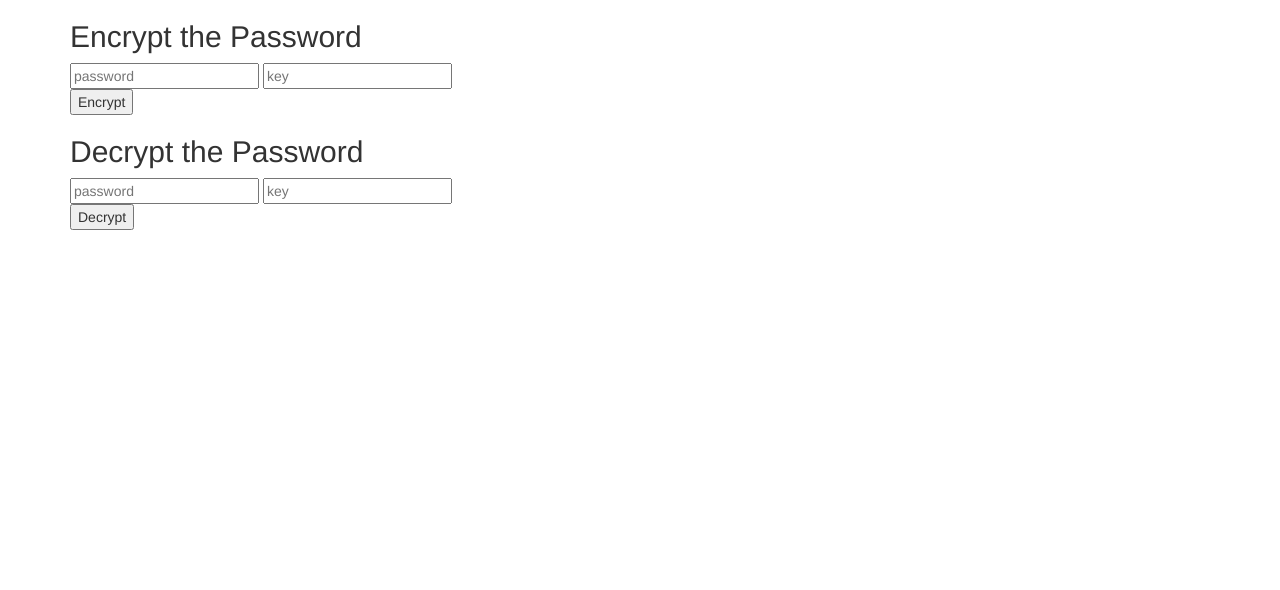
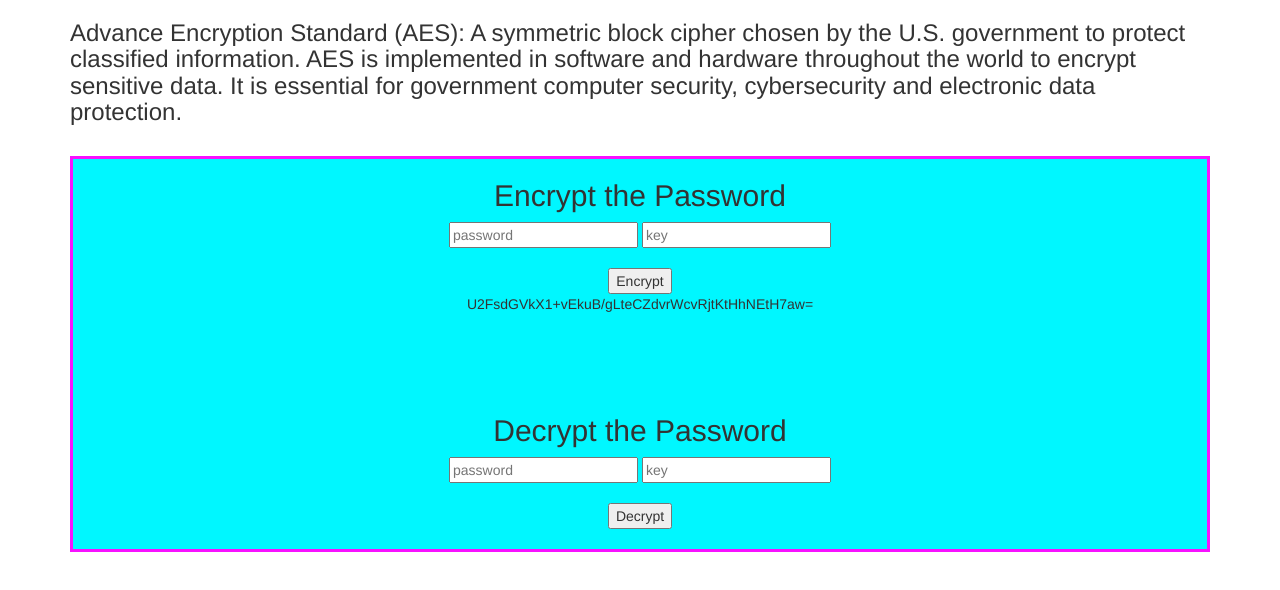
Before and after one commit to joshi008/encrypt-my-password, a plain HTML site: page index.html in a window 1280 px wide. Both pictures are taken after a click on the button "Encrypt". Drawn offline with nearby package versions, Linux system fonts and the light colour scheme.

Commit message:
password encryption

```diff
--- a/assets/app.js
+++ b/assets/app.js
@@ -1,7 +1,18 @@
 function encrypt() {
-    let password = document.getElementById("password")
-    let key = document.getElementById("key1")
+    let password = document.getElementById("password").value
+    let key = document.getElementById("key1").value
+    console.log(password + "  " + key)
 
     let encrypted = CryptoJS.AES.encrypt(password, key);
     document.getElementById("result1").innerHTML = encrypted;
 }
+
+function decrypt() {
+    let password = document.getElementById("password2").value
+    let key = document.getElementById("key2").value
+
+    let decrypted = CryptoJS.AES.decrypt(password, key);
+    let de = decrypted.toString(CryptoJS.enc.Utf8);
+    console.log("Decrypted = " + de + "  " + password + "   " + key)
+    document.getElementById("result2").innerHTML = de;
+}
--- a/assets/style.css
+++ b/assets/style.css
@@ -0,0 +1,5 @@
+.outer {
+    text-align: center;
+  border: 3px solid rgb(247, 17, 255);
+  background-color: rgb(0, 247, 255);
+}
--- a/index.html
+++ b/index.html
@@ -13,24 +13,40 @@
 </head>
 
 <body>
-    <div class="container outter">
+    <div class="container">
+        <h3>Advance Encryption Standard (AES): A symmetric block cipher chosen by the U.S. government to protect
+            classified information. AES is implemented in software and hardware throughout the world to encrypt
+            sensitive data. It is essential for government computer security, cybersecurity and electronic data
+            protection.</h3>
+        <br>
+
+        <div class="outer">
             <h2>Encrypt the Password</h2>
             <input type="text" id="password" placeholder="password">
             <input type="text" id="key1" placeholder="key">
 
             <br>
+            <br>
 
             <button onclick="encrypt()">Encrypt</button>
-        <div class="result1"></div>
+            <div class="result1" id="result1"></div>
+
+            <br>
+            <br>
+            <br>
+            <br>
 
             <h2>Decrypt the Password</h2>
             <input type="text" id="password2" placeholder="password">
             <input type="text" id="key2" placeholder="key">
 
             <br>
+            <br>
 
             <button onclick="decrypt()">Decrypt</button>
-        <div class="result1"></div>
+            <div class="result2" id="result2"></div>
+            <br>
+        </div>
     </div>
     <script src="assets/app.js"></script>
 </body>
```
Lines whose indentation alone changed are shown as unchanged.
